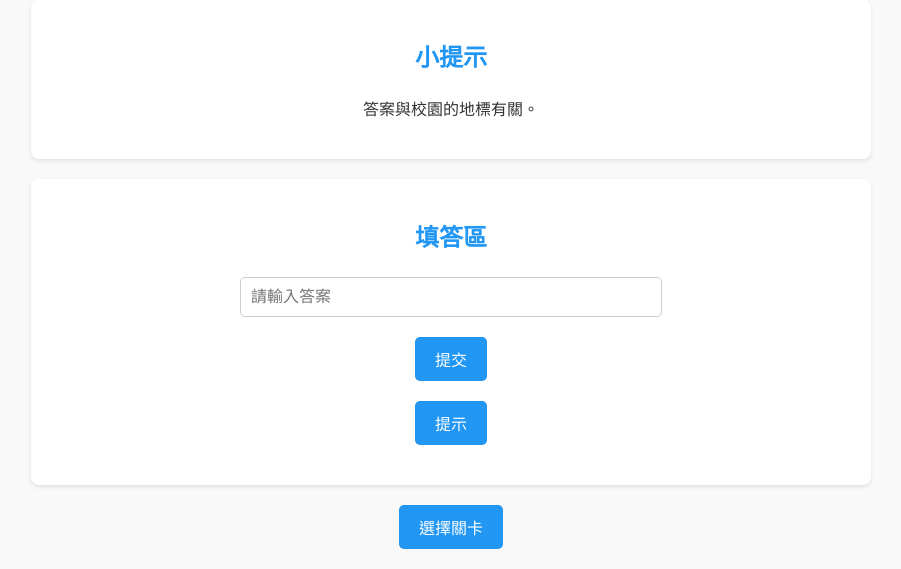
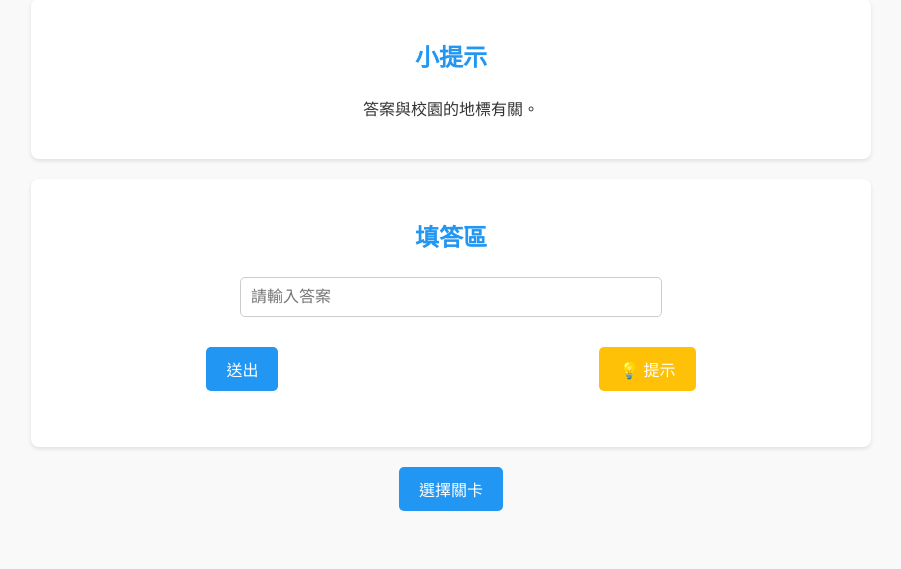
Before and after one commit to h04898989/puzzletest, a Flask app: page /game/1/level/1 in a window 1280 px wide. Shown: the part 275-844 px from the top of the page, without its empty margins (189-1090 px from the left). After the commit the page ends 786 px from the top, so only its background shows below. Run offline with Flask 3, Linux system fonts and the light colour scheme.

Commit message:
sara update

```diff
--- a/static/style.css
+++ b/static/style.css
@@ -50,6 +50,24 @@ button:hover {
     background-color: #1976D2; /* 修改為深藍色 */
 }
 
+/* 提示按鈕樣式 */
+.hint-button {
+    display: flex;
+    align-items: center;
+    justify-content: center;
+    padding: 10px 20px;
+    font-size: 16px;
+    color: #fff;
+    background-color: #FFC107; /* 黃色背景 */
+    border: none;
+    border-radius: 5px;
+    cursor: pointer;
+}
+
+.hint-button:hover {
+    background-color: #FFA000; /* 深黃色背景 */
+}
+
 section {
     margin: 20px auto;
     padding: 20px;
--- a/templates/level.html
+++ b/templates/level.html
@@ -50,8 +50,12 @@
     <section>
         <h2>填答區</h2>
         <input type="text" id="userInput" placeholder="請輸入答案">
-        <button onclick="validateInput()">提交</button>
-        <button onclick="window.location.href='/game/{{ game_id }}/level/{{ level_id }}/hints'">提示</button>
+        <div style="display: flex; justify-content: center; gap: 10px;">
+            <button onclick="validateInput()">送出</button>
+            <button class="hint-button" onclick="window.location.href='/game/{{ game_id }}/level/{{ level_id }}/hints'">
+                💡 提示
+            </button>
+        </div>
         <p id="result"></p>
     </section>
 
```
